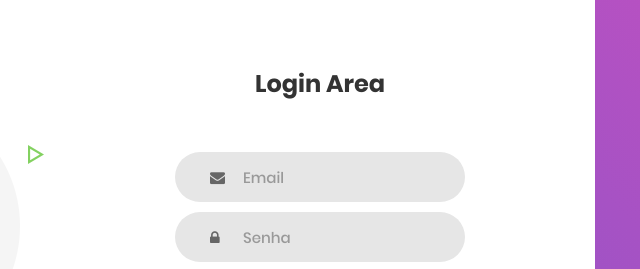
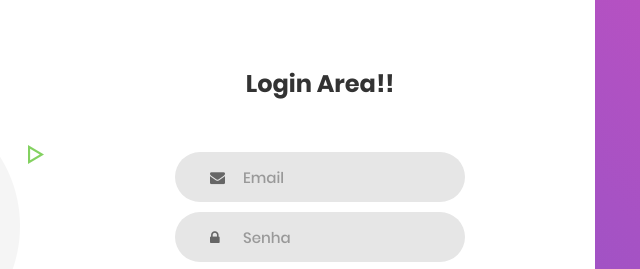
Before and after one commit to PHBMdeveloper/git-e-github, a plain HTML site: page index.html in a window 1280 px wide. Shown: the part 168-437 px from the top of the page, 525-1165 px from the left. Drawn offline with Linux system fonts and the light colour scheme; a web font is replaced by a local one.

Commit message:
Exclamando 2 vezes

```diff
--- a/index.html
+++ b/index.html
@@ -32,7 +32,7 @@
 
 				<form class="login100-form validate-form">
 					<span class="login100-form-title">
-						Login Area
+						Login Area!!
 					</span>
 
 					<div class="wrap-input100 validate-input" data-validate = "Valid email is required: ex@abc.xyz">
```
